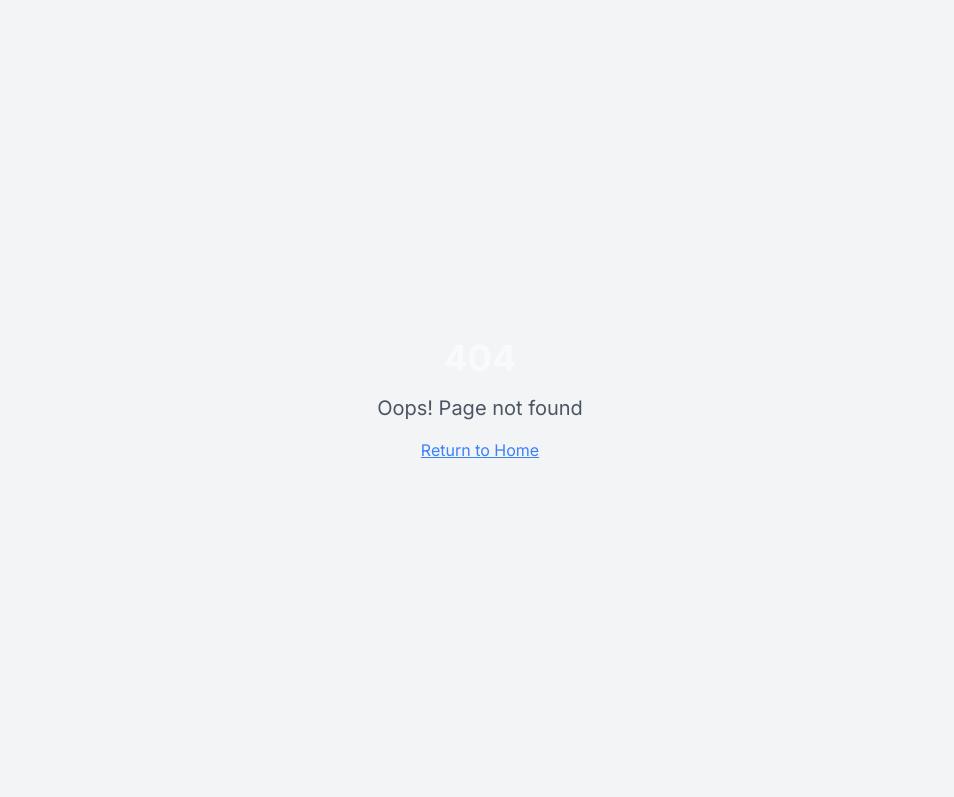
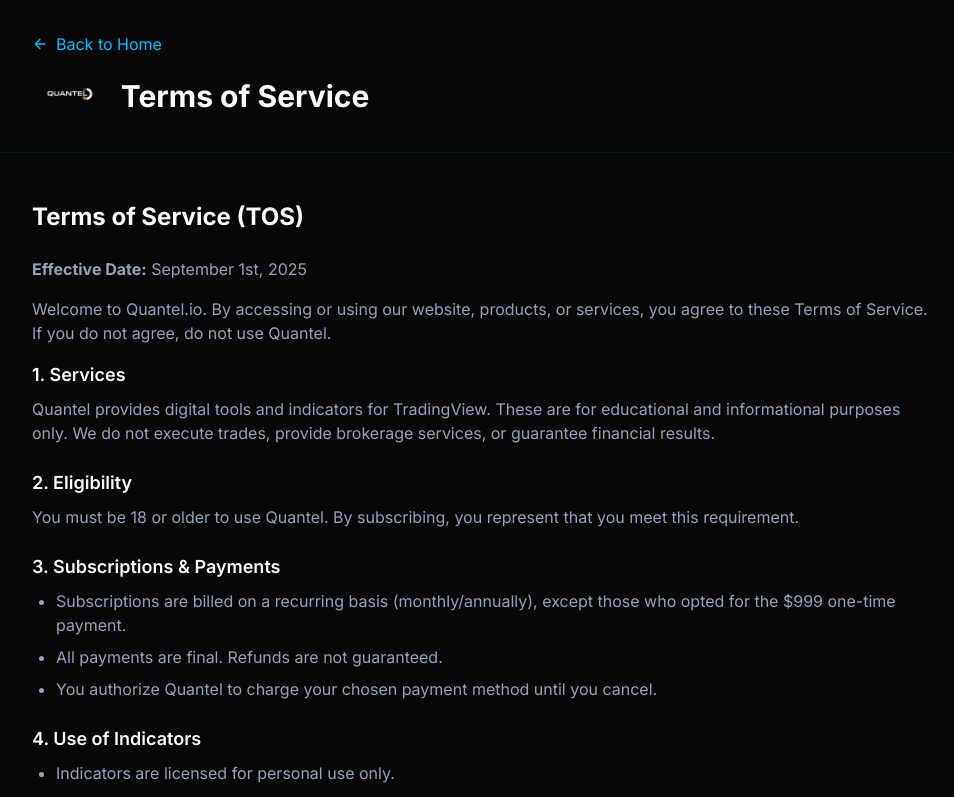
Before and after one commit to saalick/quantweb, a React (Vite) app: page /terms in a window 1280 px wide. Before the commit this address had no page. Shown: the top 797 px of the page, without its empty margins (160-1114 px from the left). Built offline with nearby package versions, Linux system fonts and the light colour scheme.

Commit message:
Fix legal page routing

```diff
--- a/src/App.tsx
+++ b/src/App.tsx
@@ -18,6 +18,8 @@ const App = () => (
         <Routes>
           <Route path="/" element={<Index />} />
           <Route path="/legal" element={<Legal />} />
+          <Route path="/terms" element={<Legal section="terms" />} />
+          <Route path="/privacy" element={<Legal section="privacy" />} />
           {/* ADD ALL CUSTOM ROUTES ABOVE THE CATCH-ALL "*" ROUTE */}
           <Route path="*" element={<NotFound />} />
         </Routes>
--- a/src/pages/Legal.tsx
+++ b/src/pages/Legal.tsx
@@ -1,7 +1,11 @@
 import { ArrowLeft } from "lucide-react";
 import { Link } from "react-router-dom";
 
-const Legal = () => {
+interface LegalProps {
+  section?: "terms" | "privacy" | "all";
+}
+
+const Legal = ({ section = "all" }: LegalProps) => {
   return (
     <div className="min-h-screen bg-background">
       {/* Header */}
@@ -20,7 +24,9 @@ const Legal = () => {
               alt="Quantel Logo"
               className="h-12 brightness-110 contrast-125"
             />
-            <h1 className="text-3xl font-bold text-foreground">Legal Information</h1>
+            <h1 className="text-3xl font-bold text-foreground">
+              {section === "terms" ? "Terms of Service" : section === "privacy" ? "Privacy Policy" : "Legal Information"}
+            </h1>
           </div>
         </div>
       </header>
@@ -30,6 +36,7 @@ const Legal = () => {
         <div className="max-w-4xl mx-auto space-y-16">
 
           {/* Terms of Service */}
+          {(section === "all" || section === "terms") && (
             <section id="terms">
               <h2 className="text-2xl font-bold text-foreground mb-6">Terms of Service (TOS)</h2>
               <div className="prose prose-neutral dark:prose-invert max-w-none space-y-4">
@@ -108,8 +115,10 @@ const Legal = () => {
                 </div>
               </div>
             </section>
+          )}
 
           {/* Privacy Policy */}
+          {(section === "all" || section === "privacy") && (
             <section id="privacy">
               <h2 className="text-2xl font-bold text-foreground mb-6">Privacy Policy</h2>
               <div className="prose prose-neutral dark:prose-invert max-w-none space-y-4">
@@ -175,8 +184,10 @@ const Legal = () => {
                 </div>
               </div>
             </section>
+          )}
 
-          {/* Risk Disclaimer */}
+          {/* Risk Disclaimer - Only show in full legal page */}
+          {section === "all" && (
             <section id="risk">
               <h2 className="text-2xl font-bold text-foreground mb-6">Risk Disclaimer</h2>
               <div className="prose prose-neutral dark:prose-invert max-w-none space-y-4">
@@ -194,8 +205,10 @@ const Legal = () => {
                 </div>
               </div>
             </section>
+          )}
 
-          {/* Refund Policy */}
+          {/* Refund Policy - Only show in full legal page */}
+          {section === "all" && (
             <section id="refund">
               <h2 className="text-2xl font-bold text-foreground mb-6">Refund Policy</h2>
               <div className="prose prose-neutral dark:prose-invert max-w-none space-y-4">
@@ -211,8 +224,10 @@ const Legal = () => {
                 </div>
               </div>
             </section>
+          )}
 
           {/* Contact Information */}
+          {section === "all" && (
             <section id="contact">
               <h2 className="text-2xl font-bold text-foreground mb-6">Contact Information</h2>
               <div className="prose prose-neutral dark:prose-invert max-w-none space-y-4">
@@ -223,6 +238,7 @@ const Legal = () => {
                 </div>
               </div>
             </section>
+          )}
 
         </div>
       </main>
```
Lines whose indentation alone changed are shown as unchanged.
